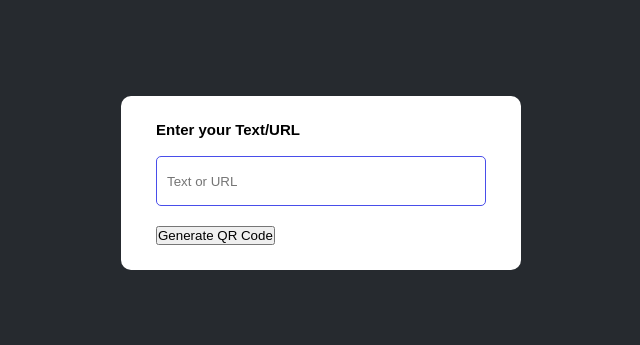
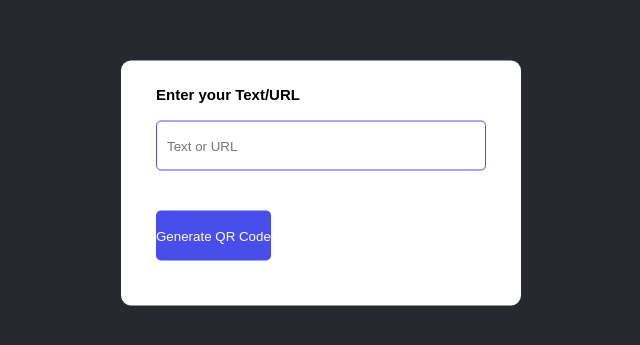
Before and after one commit to DanielChin327/qr_code_generator, a plain HTML site: page index.html in a window 1280 px wide. Shown: the part 217-562 px from the top of the page, without its empty margins (319-959 px from the left). Drawn offline with Linux system fonts and the light colour scheme.

Commit message:
added styling to container button

```diff
--- a/style.css
+++ b/style.css
@@ -37,3 +37,17 @@ body{
   margin: 10px 0 20px;
   border-radius: 5px;
 }
+
+.container button {
+  width: 100;
+  height: 50px;
+  background: #494eea;
+  color: #fff;
+  border: 0;
+  outline: 0;
+  border-radius: 5px;
+  box-shadow: 0 10px 10px rbga(0, 0, 0, 0.1);
+  cursor: pointer;
+  margin: 20px 0;
+  font-weight: 500;
+}
```
